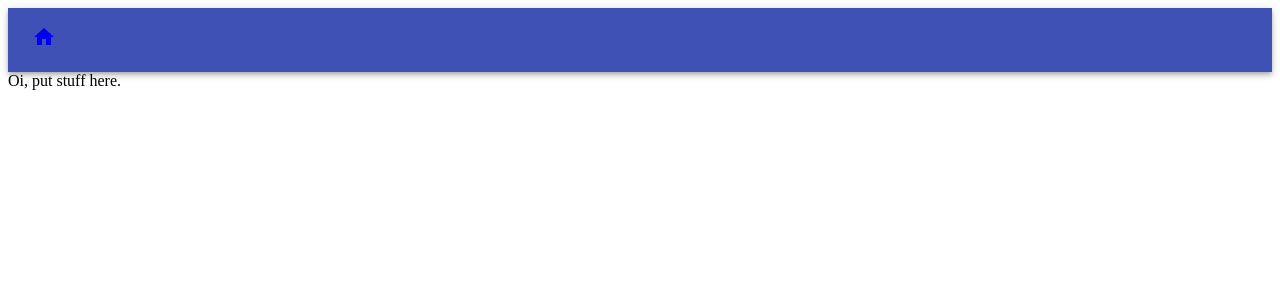
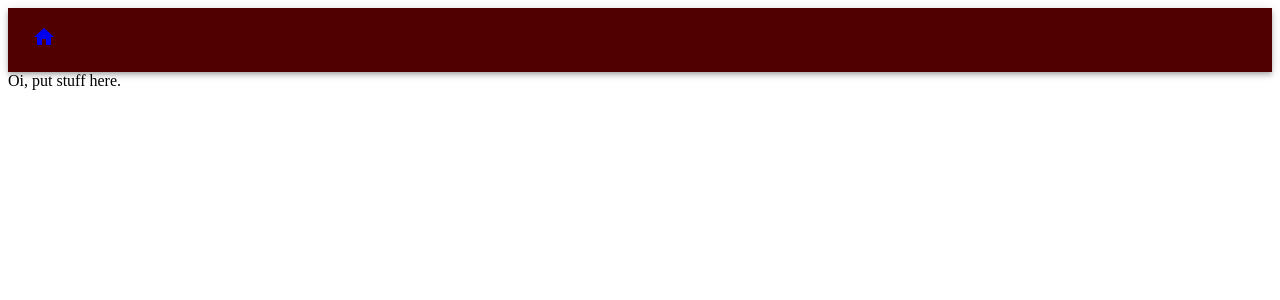
Before and after one commit to devjamespro/Rev-Registration, a React app in the folder autoscheduler/frontend/src/: page / in a window 1280 px wide. Shown: the top 300 px of the page. Built offline with nearby package versions, Linux system fonts and the light colour scheme; the HTML template or start-up script is replaced by a standard one.

Commit message:
Added material-ui theme

```diff
--- a/autoscheduler/frontend/src/App.tsx
+++ b/autoscheduler/frontend/src/App.tsx
@@ -2,12 +2,15 @@ import * as React from 'react';
 import { Router, Link } from '@reach/router';
 import { AppBar, IconButton, Toolbar } from '@material-ui/core';
 import HomeIcon from '@material-ui/icons/Home';
+import { ThemeProvider } from '@material-ui/styles';
 
+import theme from './theme';
 import Empty from './components/Empty';
 
 const App: React.SFC = function App() {
   return (
     <div>
+      <ThemeProvider theme={theme}>
         <AppBar position="static">
           <Toolbar>
             <IconButton edge="start" color="inherit">
@@ -21,6 +24,7 @@ const App: React.SFC = function App() {
           {/* One component for each page/route goes in here */}
           <Empty path="/" />
         </Router>
+      </ThemeProvider>
     </div>
   );
 };
--- /dev/null
+++ b/autoscheduler/frontend/src/theme.ts
@@ -0,0 +1,10 @@
+import { createMuiTheme } from '@material-ui/core/styles';
+
+// Creates a global material UI theme
+
+const palette = {
+  primary: { main: '#500000', contrastText: '#ffffff' },
+  secondary: { main: '#ffffff', contrastText: '#000000' },
+};
+
+export default createMuiTheme({ palette });
```
Lines whose indentation alone changed are shown as unchanged.
